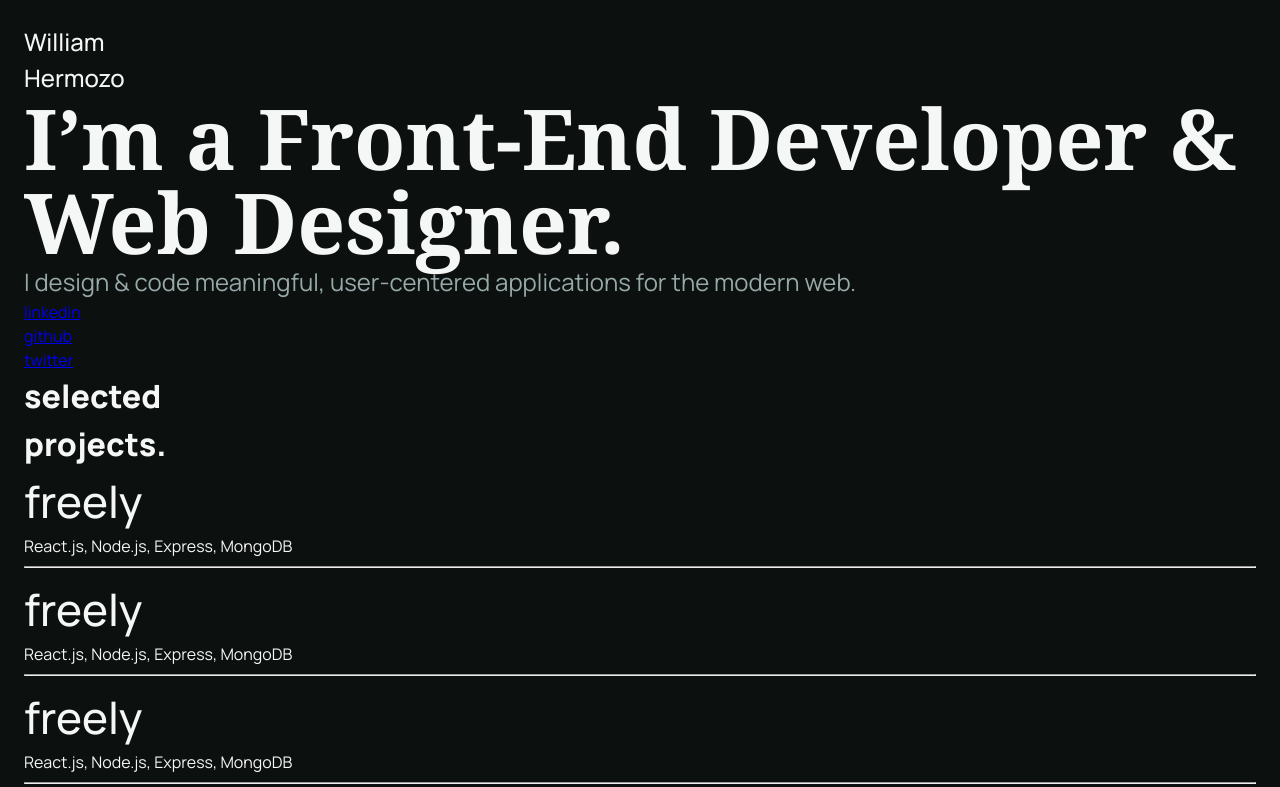
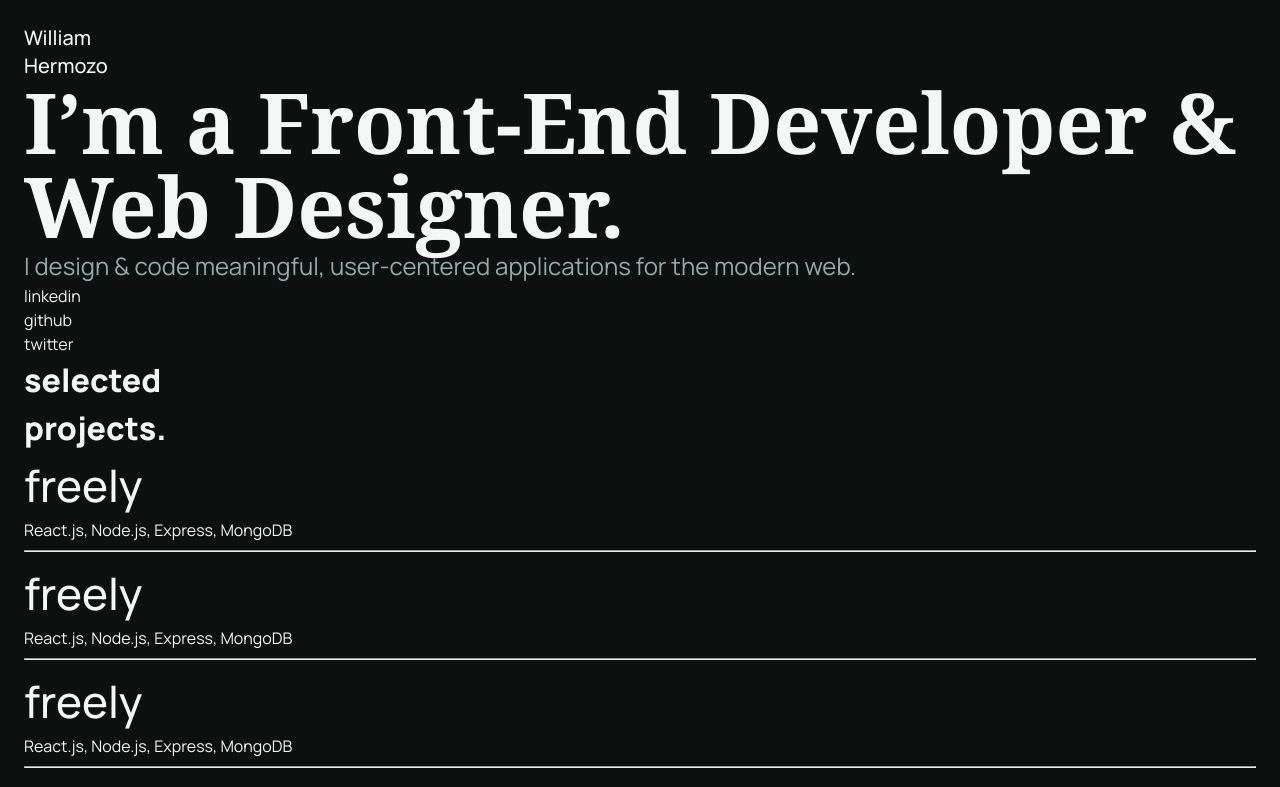
Before and after one commit to williamhzo/williamh.io, a React (Create React App) app: page / in a window 1280 px wide. Shown: the top 787 px of the page. Built offline with nearby package versions, Linux system fonts and the light colour scheme; a web font is replaced by a local one.

Commit message:
reset styles for a tags

```diff
--- a/src/styles/variables.scss
+++ b/src/styles/variables.scss
@@ -1,6 +1,7 @@
 // spaces, margins
 
-$app-margin: 24px;
+$app-margin: 1.5rem;
+$component-margin: 2.25rem;
 
 // font
 
@@ -10,11 +11,19 @@ $primary-color: #f5f6f6;
 $secondary-color: #97a9a8;
 
 // links
+a,
+a:visited,
+a:hover {
+  text-decoration: none;
+  color: inherit;
+}
 
+// headings
 h1 {
   font-family: 'manrope';
   font-weight: 500;
-  font-size: 1.5rem;
+  font-size: 1.25rem;
+  line-height: 1.75rem;
 }
 
 h2 {
```
